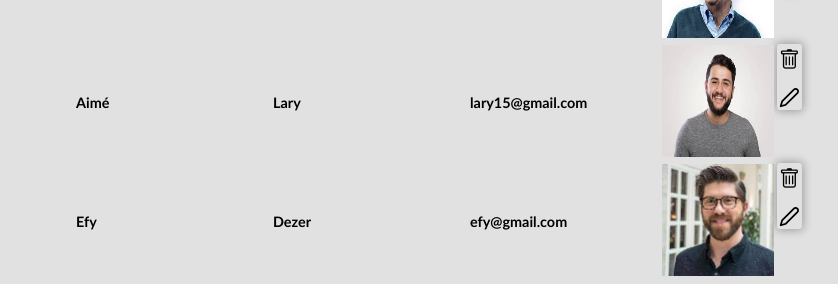
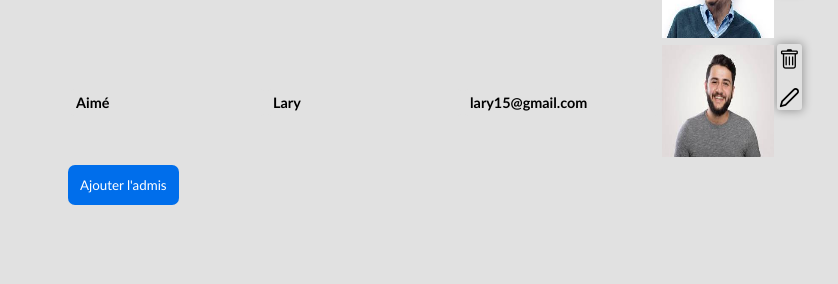
Before and after one commit to efy26/user_admi, a plain HTML site: page admi.html in a window 1280 px wide. Shown: the part 770-1054 px from the top of the page, without its empty margins (252-1090 px from the left). After the commit the page ends 995 px from the top, so only its background shows below. Drawn offline with nearby package versions, Linux system fonts and the light colour scheme.

Commit message:
Ajout new user...

```diff
--- a/admi.html
+++ b/admi.html
@@ -61,7 +61,10 @@
                     </div>
                 </tbody>
             </table>
-
+            <div class="btn_ajouter_admis">
+                <input type="submit" value="Ajouter l'admis">
+                <!-- <input type="submit" value="Supprimer l'admis"> -->
+            </div>
         </div>
     </div>
 </main>
--- a/css/style.css
+++ b/css/style.css
@@ -70,7 +70,6 @@
     width: 90%;
     display: grid;
     grid-template-columns: 1fr 1fr;
-
 }
 .block_menu {
     display: flex;
@@ -142,6 +141,7 @@ strong {
     /* background-color: rgb(255, 0, 0); */
 
     width: 90%;
+    padding-bottom: 20px;
 }
 table {
 
@@ -259,6 +259,23 @@ tbody tr {
     width: 90%;
     border-radius: 7px;
 }
+.btn_ajouter_admis input {
+    border: none;
+    border-radius: 7px;
+    padding: 0.9em;
+    background-color: rgb(0, 110, 235);
+    color: white;
+    font-family:'Gill Sans MT', Calibri, 'Trebuchet MS', sans-serif;
+    cursor: pointer;
+    transition: 0.3s;
+}
+.btn_ajouter_admis input:hover {
+    background-color: rgba(0, 110, 235, 0.722);
+
+}
+/* .btn_ajouter_admis input:last-child {
+    display: none;
+} */
 
 @media (orientation: landscape) {
     .block_container .container {
--- a/js/script.js
+++ b/js/script.js
@@ -45,6 +45,8 @@ const btn_submit = document.querySelector(".btn_submit input")
             }
         ]
 
+        // users[6].style = "display: none;"
+
 
 
 
@@ -73,7 +75,12 @@ const btn_submit = document.querySelector(".btn_submit input")
 
 
     }
-    users.push(admis)
+
+
+
+
+
+
     // console.log(users);
 
     function afficherTableau() {
@@ -83,7 +90,7 @@ const btn_submit = document.querySelector(".btn_submit input")
 
         for (let i = 0; i <= users.length; i++) {
 
-        let balise_tr = document.createElement("tr")
+            let balise_tr = document.createElement("tr")
             tbody.appendChild(balise_tr)
             let balise_td1 = document.createElement("td")
             let balise_td2 = document.createElement("td")
@@ -93,10 +100,12 @@ const btn_submit = document.querySelector(".btn_submit input")
             let balise_td5 = document.createElement("td")
             balise_td5.className = "btn_icon"
             let balise_i_icon = document.createElement("i")
+            balise_i_icon.className = ""
             balise_i_icon.className = "bi-trash"
             balise_td5.appendChild(balise_i_icon)
 
             let balise_img_icon = document.createElement("img")
+            balise_img_icon.src = ""
             balise_img_icon.src = "img/edit-2.svg"
             balise_td5.appendChild(balise_img_icon)
 
@@ -108,6 +117,7 @@ const btn_submit = document.querySelector(".btn_submit input")
 
             let input_id_users1 = document.createElement("input")
             input_id_users1.className = "input_id_users"
+            input_id_users1.value = ""
             input_id_users1.value = users[i].nom
             input_id_users1.setAttribute("disabled", "")
 
@@ -115,6 +125,7 @@ const btn_submit = document.querySelector(".btn_submit input")
 
             let input_id_users2 = document.createElement("input")
             input_id_users2.className = "input_id_users"
+            input_id_users2.value = ""
             input_id_users2.value = users[i].post_nom
             input_id_users2.setAttribute("disabled", "")
 
@@ -123,6 +134,7 @@ const btn_submit = document.querySelector(".btn_submit input")
 
             let input_id_users3 = document.createElement("input")
             input_id_users3.className = "input_id_users"
+            input_id_users3.value = ""
             input_id_users3.value = users[i].username
             input_id_users3.setAttribute("disabled", "")
 
@@ -135,6 +147,8 @@ const btn_submit = document.querySelector(".btn_submit input")
             balise_tr.appendChild(balise_td3)
             balise_tr.appendChild(balise_td4)
             balise_tr.appendChild(balise_td5)
+
+
 
             // -------------- Popup users --------------------
             balise_img1.addEventListener("click", popupUsers)
@@ -215,8 +229,25 @@ const btn_submit = document.querySelector(".btn_submit input")
             // -------------- fin Edit users --------------------
 
 
-    }
+        }
 
 
 }
+
+
+
+
+
+
+
+function addAmis() {
+    document.querySelector(".btn_ajouter_admis input").addEventListener("click", () => {
+
+        users.push(admis)
 afficherTableau()
+
+    })
+
+}
+addAmis()
+afficherTableau()
```
